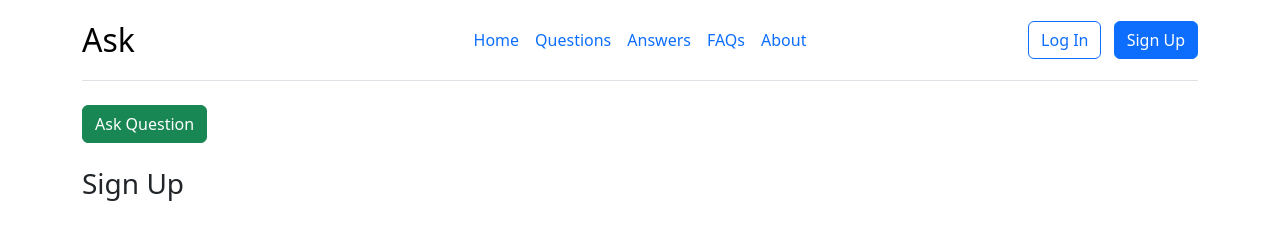
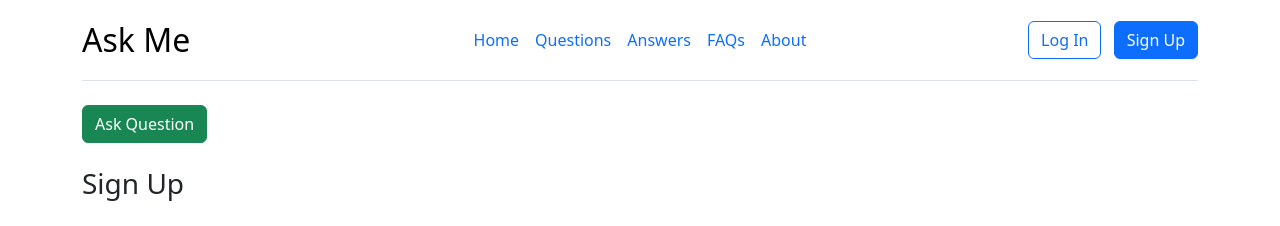
Before and after one commit to astrophitum-clans/ask, a Django app: page /accounts/signup/ in a window 1280 px wide. Shown: the top 226 px of the page. Run offline with Django 4.2, Linux system fonts and the light colour scheme; parts of the project's set-up code (start-up, migrations or seed data) failed here and were passed over; some libraries are stand-ins or nearby versions.

Commit message:
rename ask to ask me at templates

```diff
--- a/templates/_base.html
+++ b/templates/_base.html
@@ -3,7 +3,7 @@
 <html lang="en" data-bs-theme="light">
 <head>
     <meta charset="UTF-8">
-    <title>Ask :: {% block title %}Ask{% endblock title %}</title>
+    <title>Ask Me :: {% block title %}Ask{% endblock title %}</title>
     <!-- Bootstrap CSS -->
     <link rel="stylesheet" href="https://cdn.jsdelivr.net/npm/bootstrap@5.3.0-alpha3/dist/css/bootstrap.min.css">
 </head>
@@ -12,7 +12,7 @@
     <header class="d-flex flex-wrap align-items-center justify-content-center justify-content-md-between py-3 mb-4 border-bottom">
         <div class="col-md-3 mb-2 mb-md-0">
             <a href="{% url 'home' %}" class="d-inline-flex link-body-emphasis text-decoration-none">
-                <span class="fs-2">Ask</span>
+                <span class="fs-2">Ask Me</span>
             </a>
         </div>
 
```
